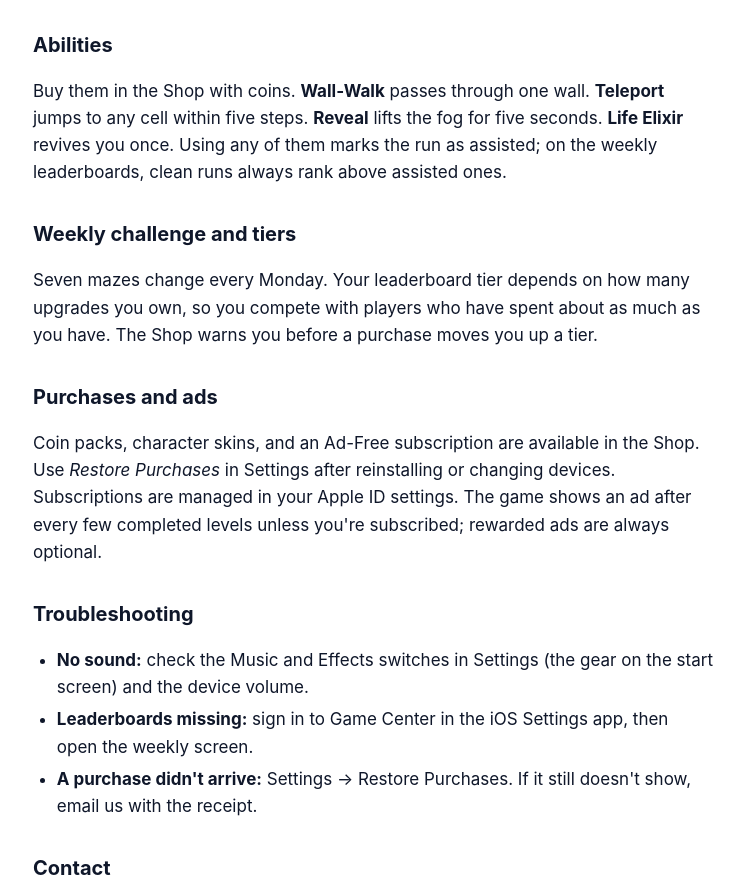
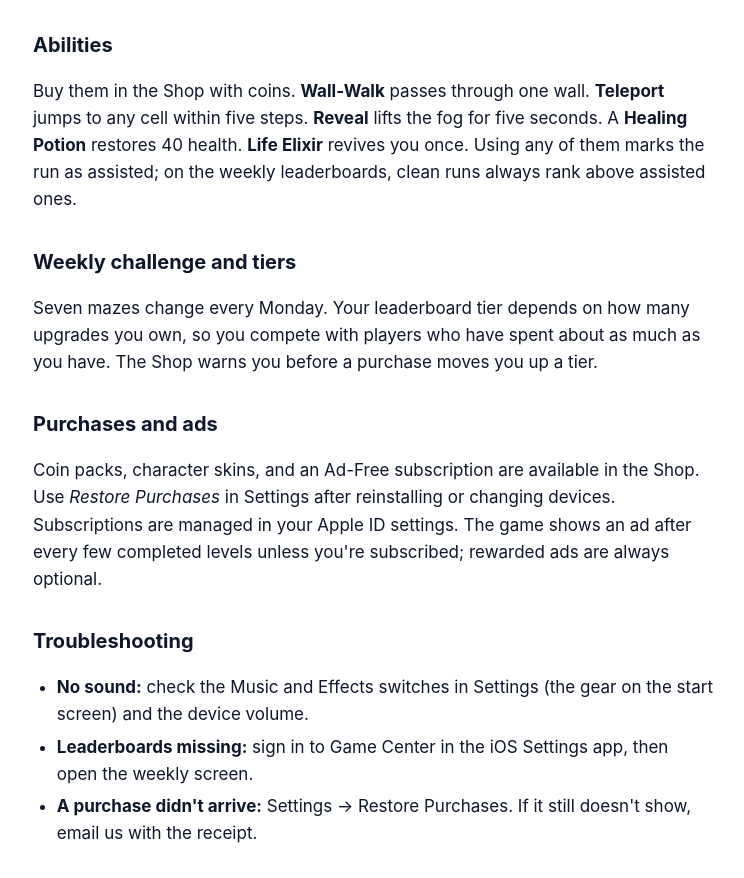
Before and after one commit to EtherealSoul/EtherealSoul.github.io, a plain HTML site: page mazemage/index.html in a window 1280 px wide. Shown: the part 842-1720 px from the top of the page, without its empty margins (267-1011 px from the left). Drawn offline with Linux system fonts and the light colour scheme.

Commit message:
MazeMage support: potion

```diff
--- a/mazemage/index.html
+++ b/mazemage/index.html
@@ -33,7 +33,7 @@
 </ol>
 
 <h2>Abilities</h2>
-<p>Buy them in the Shop with coins. <strong>Wall-Walk</strong> passes through one wall. <strong>Teleport</strong> jumps to any cell within five steps. <strong>Reveal</strong> lifts the fog for five seconds. <strong>Life Elixir</strong> revives you once. Using any of them marks the run as assisted; on the weekly leaderboards, clean runs always rank above assisted ones.</p>
+<p>Buy them in the Shop with coins. <strong>Wall-Walk</strong> passes through one wall. <strong>Teleport</strong> jumps to any cell within five steps. <strong>Reveal</strong> lifts the fog for five seconds. A <strong>Healing Potion</strong> restores 40 health. <strong>Life Elixir</strong> revives you once. Using any of them marks the run as assisted; on the weekly leaderboards, clean runs always rank above assisted ones.</p>
 
 <h2>Weekly challenge and tiers</h2>
 <p>Seven mazes change every Monday. Your leaderboard tier depends on how many upgrades you own, so you compete with players who have spent about as much as you have. The Shop warns you before a purchase moves you up a tier.</p>
```
